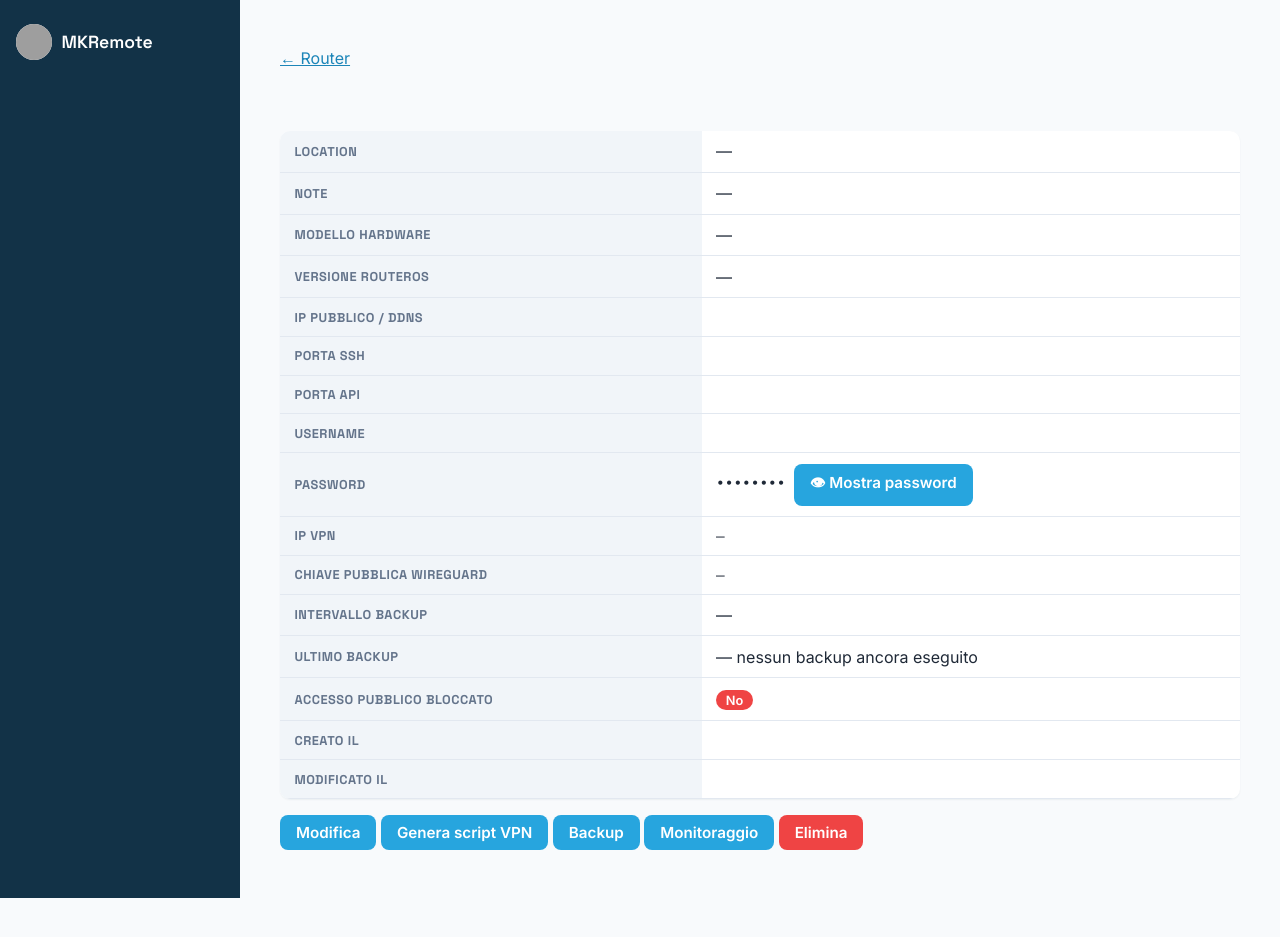
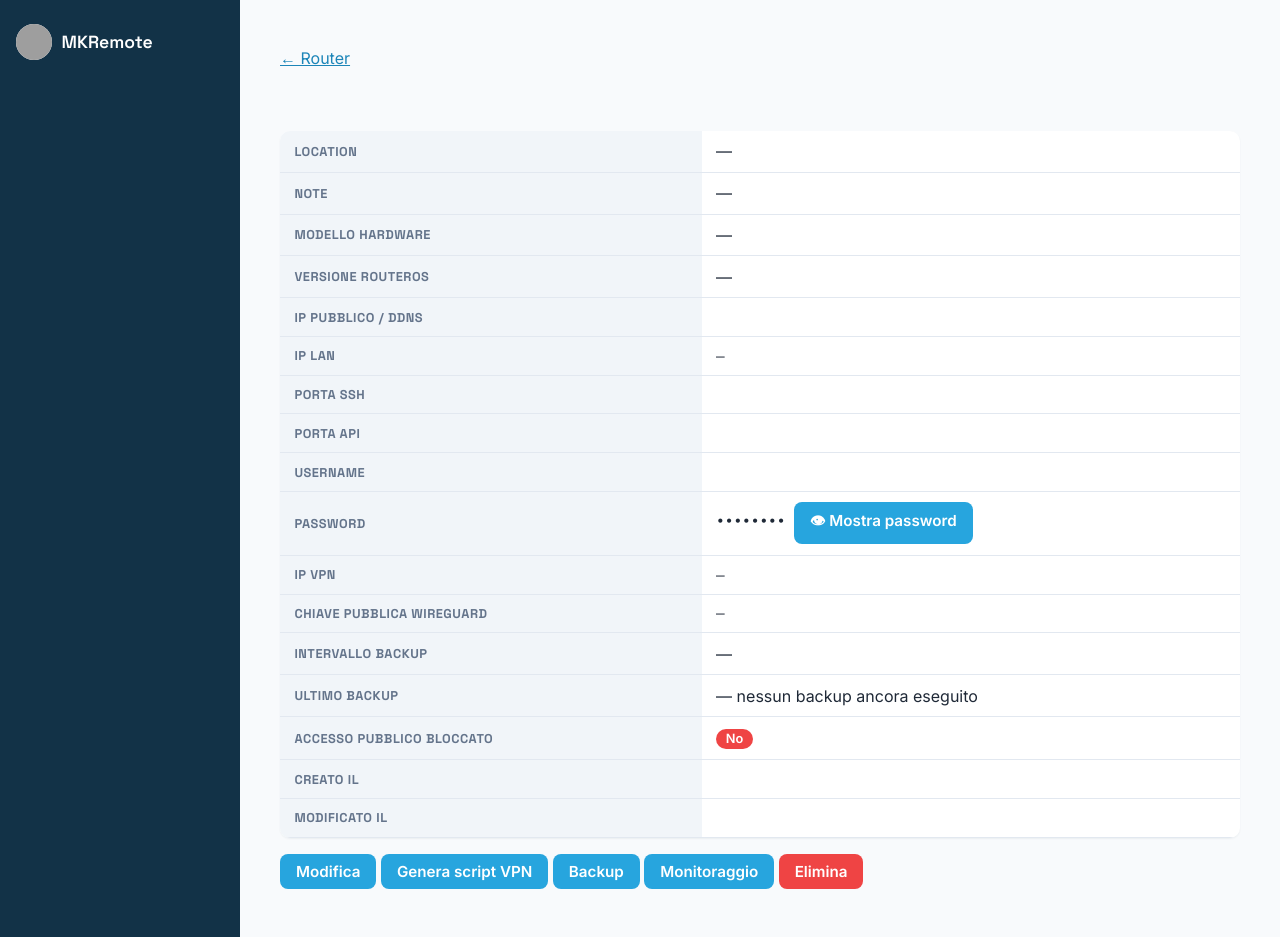
Before and after one commit to lomax73/mkremote, a Django app: template routers/templates/routers/router_detail.html in a window 1280 px wide. Before the commit the page ends 898 px from the top, so only its background shows below. Run offline with Django 5.2, Linux system fonts and the light colour scheme; the template is opened without the code that fills it, so the values that code supplies are empty; some libraries are stand-ins or nearby versions; grey boxes are pictures that could not be loaded.

Commit message:
router: mostra IP LAN nella scheda di dettaglio del router
Il campo era presente nel form di creazione/modifica ma mancava nella
scheda anagrafica, dove finora non compariva mai dopo il salvataggio.

Co-Authored-By: Claude Sonnet 5 <noreply@anthropic.com>

```diff
--- a/routers/templates/routers/router_detail.html
+++ b/routers/templates/routers/router_detail.html
@@ -12,6 +12,7 @@
     <tr><th>Modello hardware</th><td>{{ router.modello_hardware|default:"—" }}</td></tr>
     <tr><th>Versione RouterOS</th><td>{{ router.versione_routeros|default:"—" }}</td></tr>
     <tr><th>IP pubblico / DDNS</th><td class="mono">{{ router.ip_pubblico_o_ddns }}</td></tr>
+    <tr><th>IP LAN</th><td class="mono">{{ router.ip_lan|default:"—" }}</td></tr>
     <tr><th>Porta SSH</th><td class="mono">{{ router.porta_ssh }}</td></tr>
     <tr><th>Porta API</th><td class="mono">{{ router.porta_api }}</td></tr>
     <tr><th>Username</th><td class="mono">{{ router.username }}</td></tr>
```
